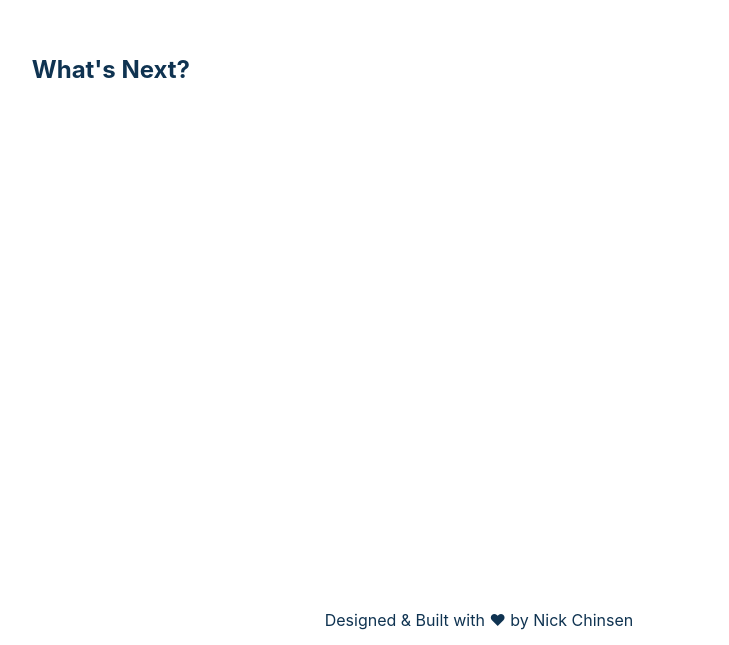
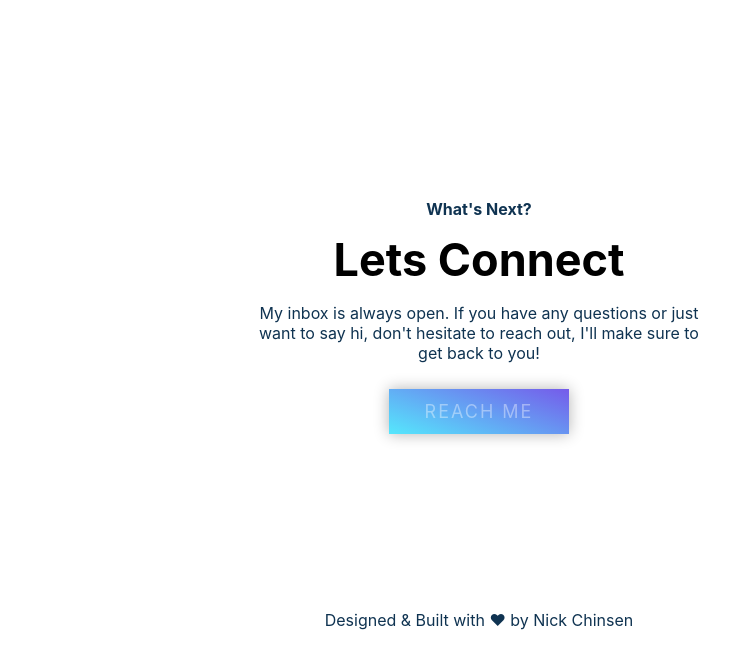
Before and after one commit to karnnivore/nick-chinsen-website, a Next.js app: page / in a window 1280 px wide. Shown: the part 3165-3810 px from the top of the page, without its empty margins (161-890 px from the left). Built offline with nearby package versions, Linux system fonts and the light colour scheme.

Commit message:
Style and update contact section

```diff
--- a/components/home/Contact.tsx
+++ b/components/home/Contact.tsx
@@ -1,11 +1,17 @@
+import { useEffect } from 'react'
 import styles from '../../styles/home/Contact.module.css'
+import { RippleButton } from '../common/RippleButton'
 import { SectionContainer } from '../layout/SectionContainer'
 
 export const Contact = () => {
   return(
     <>
       <section className={styles.contactSection} id="contact-section">
-        <h1>What&apos;s Next?</h1>
+        <h1 className={styles.contactNext}>What&apos;s Next?</h1>
+        <h1 className={styles.contactConnect}>Lets Connect</h1>
+        <p>My inbox is always open. If you have any questions or just want
+          to say hi, don't hesitate to reach out, I'll make sure to get back to you!</p>
+        <RippleButton link={"#contactSection"} text={"Reach me"}/>
       </section>
     </>
   )
--- a/styles/globals.css
+++ b/styles/globals.css
@@ -29,3 +29,42 @@ ul {
   padding-left: 0;
   margin: 0;
 }
+
+.rippleButton {
+  position: relative;
+  display: inline-block;
+  padding: 12px 36px;
+  margin: 10px 0;
+  color: rgba(255, 255, 255, 0.4);
+  text-decoration: none;
+  text-transform: uppercase;
+  font-size: 18px;
+  letter-spacing: 2px;
+  background: linear-gradient(200deg, #755bea, #55e7fc);
+  overflow: hidden;
+}
+
+.rippleButton:hover {
+  color: rgba(255, 255, 255, 1)
+}
+
+.rippleSpan {
+  position: absolute;
+  background: #fff;
+  transform: translate(-50%, -50%);
+  pointer-events: none;
+  border-radius: 50%;
+  animation: animate 1s linear infinite;
+}
+@keyframes animate {
+  0%{
+    width: 0px;
+    height: 0px;
+    opacity: 0.5;
+  }
+  100%{
+    width: 500px;
+    height: 500px;
+    opacity: 0;
+  }
+}
--- a/styles/home/Contact.module.css
+++ b/styles/home/Contact.module.css
@@ -1,3 +1,29 @@
 .contactSection {
   height: 70vh;
+  display: flex;
+  flex-direction: column;
+  justify-content: center;
+  align-items: center;
+  text-align: center;
+  width: 50%;
+  margin: 0 auto;
 }
+
+.contactNext {
+  font-size: 16px;
+}
+
+.contactConnect {
+  font-size: 45px;
+  margin: 0;
+  color: black;
+}
+
+@media (max-width: 400px) {
+  .contactSection{
+    width: 100%;
+  }
+  .contactConnect{
+    font-size: 40px;
+  }
+}
```
